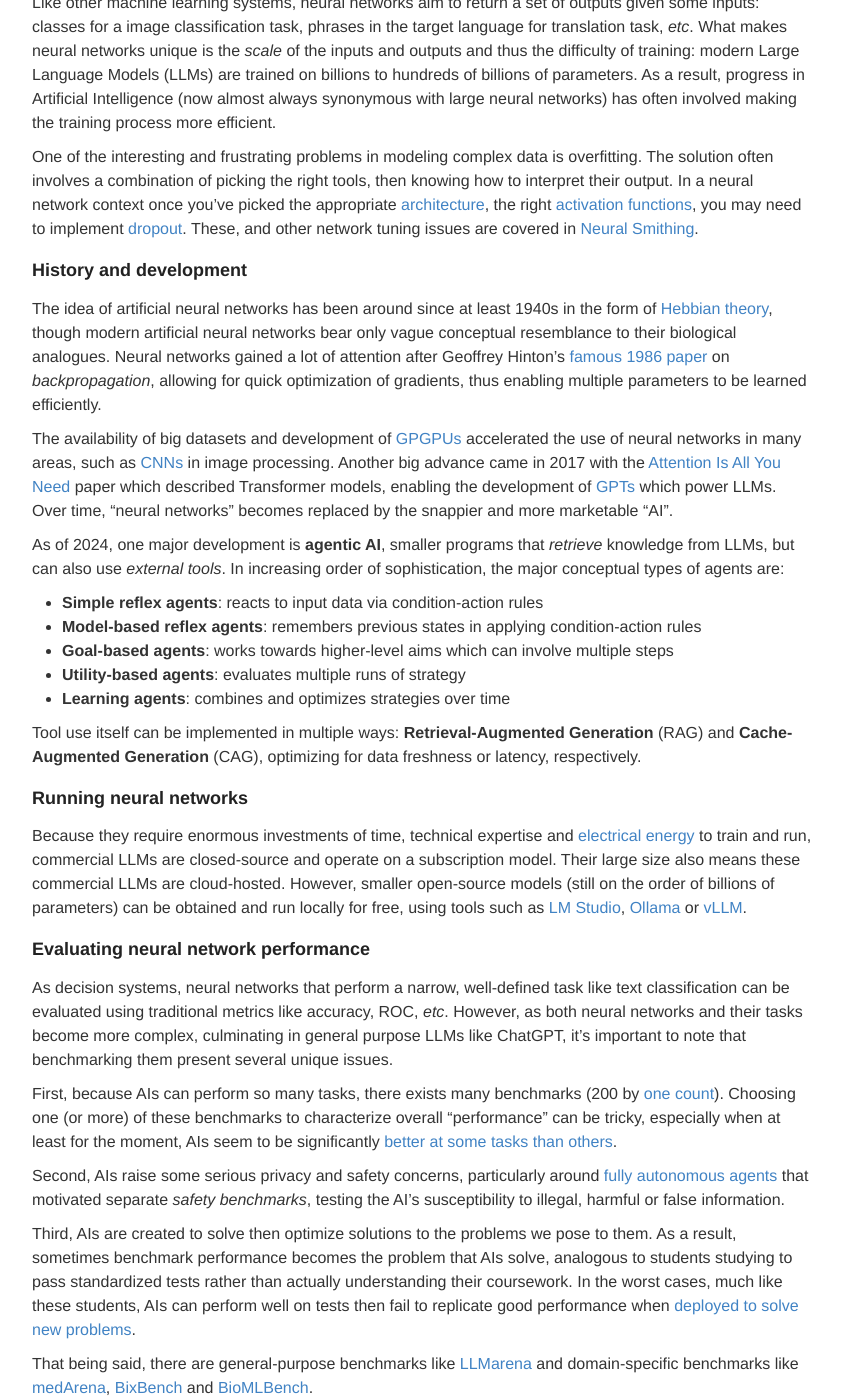
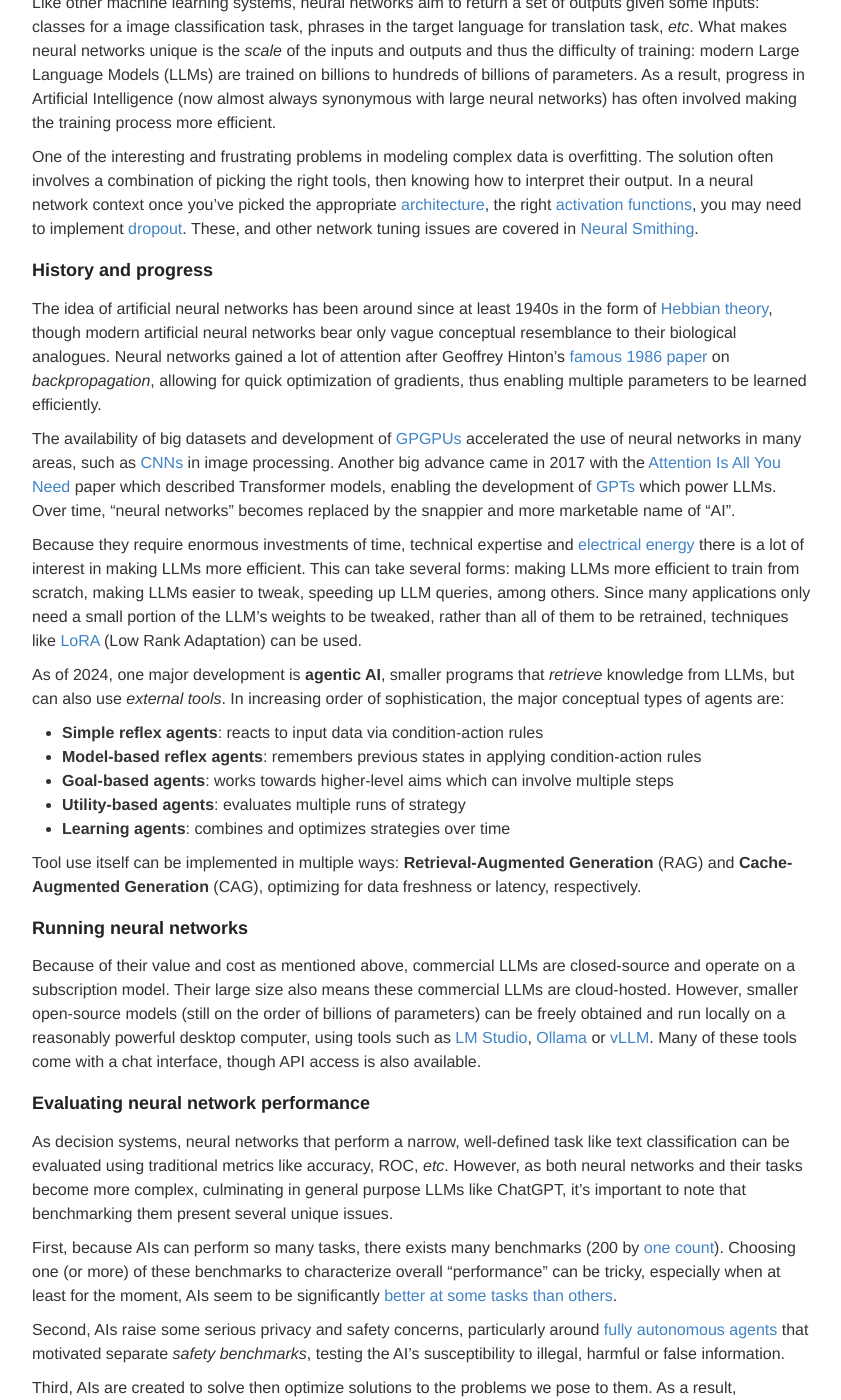
Before and after one commit to ptvan/ptvan.github.io, a Jekyll site: the page built from _posts/2020-01-20-neural-networks.md, in a window 1280 px wide and 1400 px high, scrolled down 444 px. Shown: the whole window, without its empty margins (218-1059 px from the left). Built offline with Jekyll 4.4.1, drawn with Linux system fonts in a browser that asks for light colours.

Commit message:
reorg and added LoRA link

```diff
--- a/_posts/2020-01-20-neural-networks.md
+++ b/_posts/2020-01-20-neural-networks.md
@@ -11,11 +11,13 @@
 
 One of the interesting and frustrating problems in modeling complex data is overfitting. The solution often involves a combination of picking the right tools, then knowing how to interpret their output. In a neural network context once you've picked the appropriate [architecture](https://medium.com/data-science/the-mostly-complete-chart-of-neural-networks-explained-3fb6f2367464), the right [activation functions](https://www.analyticssteps.com/blogs/7-types-activation-functions-neural-network), you may need to implement [dropout](http://jmlr.org/papers/v15/srivastava14a.html). These, and other network tuning issues are covered in [Neural Smithing](https://mitpress.mit.edu/books/neural-smithing).
 
-### History and development
+### History and progress
 
 The idea of artificial neural networks has been around since at least 1940s in the form of [Hebbian theory](https://en.wikipedia.org/wiki/Hebbian_theory), though modern artificial neural networks bear only vague conceptual resemblance to their biological analogues. Neural networks gained a lot of attention after Geoffrey Hinton's [famous 1986 paper](https://www.nature.com/articles/323533a0) on _backpropagation_, allowing for quick optimization of gradients, thus enabling multiple parameters to be learned efficiently.
 
-The availability of big datasets and development of [GPGPUs](https://en.wikipedia.org/wiki/General-purpose_computing_on_graphics_processing_units) accelerated the use of neural networks in many areas, such as [CNNs](https://en.wikipedia.org/wiki/Convolutional_neural_network) in image processing. Another big advance came in 2017 with the [Attention Is All You Need](https://arxiv.org/abs/1706.03762) paper which described Transformer models, enabling the development of [GPTs](https://en.wikipedia.org/wiki/Generative_pre-trained_transformer) which power LLMs. Over time, "neural networks" becomes replaced by the snappier and more marketable "AI".
+The availability of big datasets and development of [GPGPUs](https://en.wikipedia.org/wiki/General-purpose_computing_on_graphics_processing_units) accelerated the use of neural networks in many areas, such as [CNNs](https://en.wikipedia.org/wiki/Convolutional_neural_network) in image processing. Another big advance came in 2017 with the [Attention Is All You Need](https://arxiv.org/abs/1706.03762) paper which described Transformer models, enabling the development of [GPTs](https://en.wikipedia.org/wiki/Generative_pre-trained_transformer) which power LLMs. Over time, "neural networks" becomes replaced by the snappier and more marketable name of "AI".
+
+Because they require enormous investments of time, technical expertise and [electrical energy](https://cacm.acm.org/blogcacm/the-energy-footprint-of-humans-and-large-language-models/) there is a lot of interest in making LLMs more efficient. This can take several forms: making LLMs more efficient to train from scratch, making LLMs easier to tweak, speeding up LLM queries, among others. Since many applications only need a small portion of the LLM's weights to be tweaked, rather than all of them to be retrained, techniques like [LoRA](https://medium.com/@raquelhvaz/efficient-llm-fine-tuning-with-lora-e5edb88b64a1) (Low Rank Adaptation) can be used.
 
 As of 2024, one major development is **agentic AI**, smaller programs that _retrieve_ knowledge from LLMs, but can also use _external tools_. In increasing order of sophistication, the major conceptual types of agents are:
 
@@ -29,7 +31,7 @@
 
 ### Running neural networks
 
-Because they require enormous investments of time, technical expertise and [electrical energy](https://cacm.acm.org/blogcacm/the-energy-footprint-of-humans-and-large-language-models/) to train and run, commercial LLMs are closed-source and operate on a subscription model. Their large size also means these commercial LLMs are cloud-hosted. However, smaller open-source models (still on the order of billions of parameters) can be obtained and run locally for free, using tools such as [LM Studio](https://lmstudio.ai/), [Ollama](https://ollama.com/search) or [vLLM](https://github.com/vllm-project/vllm).
+Because of their value and cost as mentioned above, commercial LLMs are closed-source and operate on a subscription model. Their large size also means these commercial LLMs are cloud-hosted. However, smaller open-source models (still on the order of billions of parameters) can be freely obtained and run locally on a reasonably powerful desktop computer, using tools such as [LM Studio](https://lmstudio.ai/), [Ollama](https://ollama.com/search) or [vLLM](https://github.com/vllm-project/vllm). Many of these tools come with a chat interface, though API access is also available.
 
 ### Evaluating neural network performance
 
```
